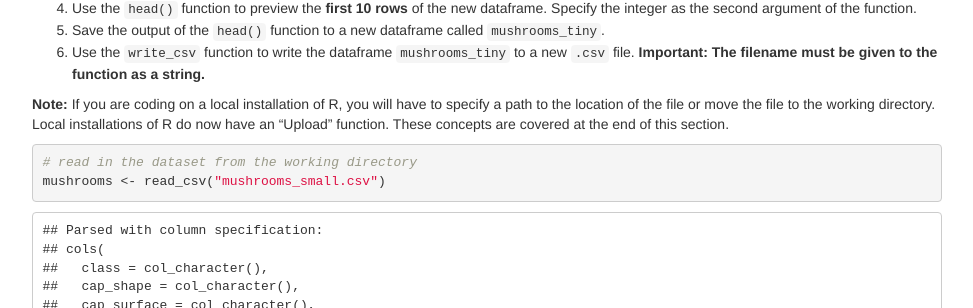
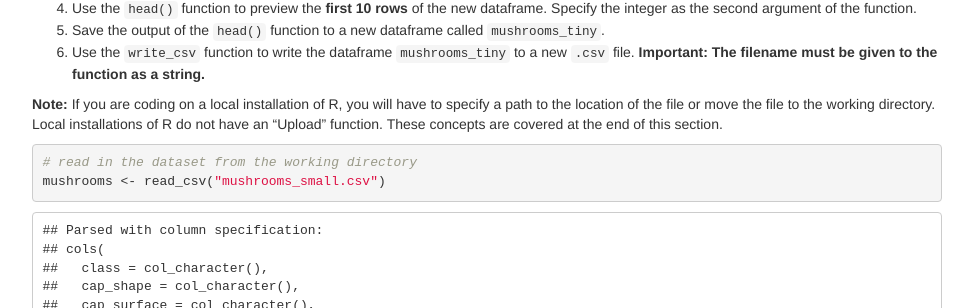
Before and after one commit to rachaelcox/rachaelcox.github.io, a Jekyll site: the page classes/IntroR/worksheets/day1_solutions.html, which Jekyll copies as it is, in a window 1280 px wide and 900 px high, scrolled down 3236 px. Shown: the part 164-472 px from the top of the window, without its empty margins (153-1126 px from the left). Built offline with Jekyll 4.4.1, drawn with Linux system fonts in a browser that asks for light colours; some of the changed text lies outside the part shown.

````diff
--- a/classes/IntroR/worksheets/day1_solutions.Rmd
+++ b/classes/IntroR/worksheets/day1_solutions.Rmd
@@ -129,7 +129,7 @@
 5. Save the output of the `head()` function to a new dataframe called `mushrooms_tiny`.
 6. Use the `write_csv` function to write the dataframe `mushrooms_tiny` to a new `.csv` file. __Important: The filename must be given to the function as a string.__
 
-**Note:** If you are coding on a local installation of R, you will have to specify a path to the location of the file or move the file to the working directory. Local installations of R do now have an "Upload" function. These concepts are covered at the end of this section.
+**Note:** If you are coding on a local installation of R, you will have to specify a path to the location of the file or move the file to the working directory. Local installations of R do not have an "Upload" function. These concepts are covered at the end of this section.
 
 ```{r}
 # read in the dataset from the working directory
--- a/classes/IntroR/worksheets/day1_solutions.html
+++ b/classes/IntroR/worksheets/day1_solutions.html
@@ -319,7 +319,7 @@
 <li>Save the output of the <code>head()</code> function to a new dataframe called <code>mushrooms_tiny</code>.</li>
 <li>Use the <code>write_csv</code> function to write the dataframe <code>mushrooms_tiny</code> to a new <code>.csv</code> file. <strong>Important: The filename must be given to the function as a string.</strong></li>
 </ol>
-<p><strong>Note:</strong> If you are coding on a local installation of R, you will have to specify a path to the location of the file or move the file to the working directory. Local installations of R do now have an “Upload” function. These concepts are covered at the end of this section.</p>
+<p><strong>Note:</strong> If you are coding on a local installation of R, you will have to specify a path to the location of the file or move the file to the working directory. Local installations of R do not have an “Upload” function. These concepts are covered at the end of this section.</p>
 <pre class="r"><code># read in the dataset from the working directory
 mushrooms &lt;- read_csv(&quot;mushrooms_small.csv&quot;)</code></pre>
 <pre><code>## Parsed with column specification:
````
Also changed, not shown: other parts of classes/IntroR/worksheets/day1_solutions.html (+5 -6 lines), classes/IntroR_summer_2020.md (+2 -0 lines).
